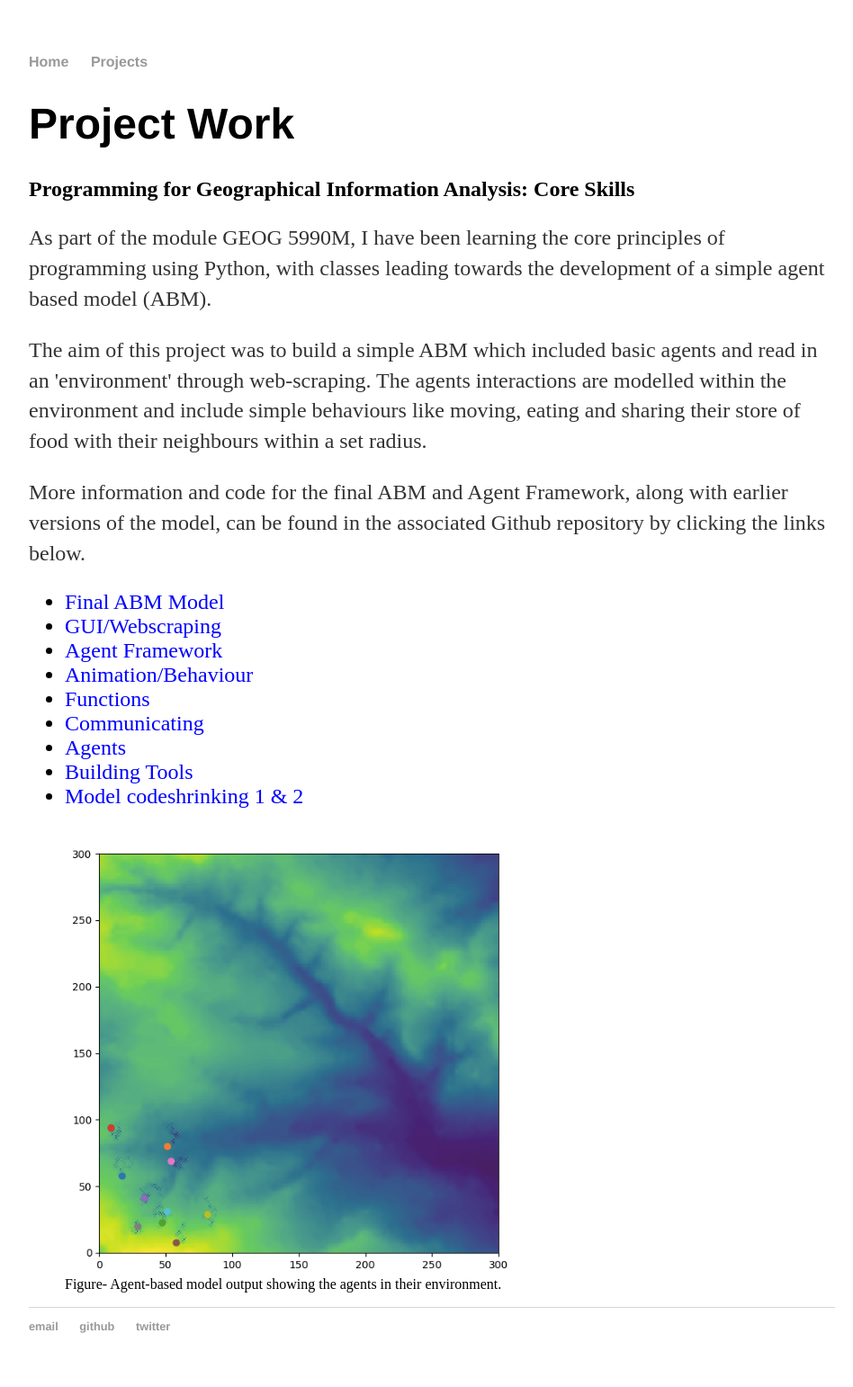
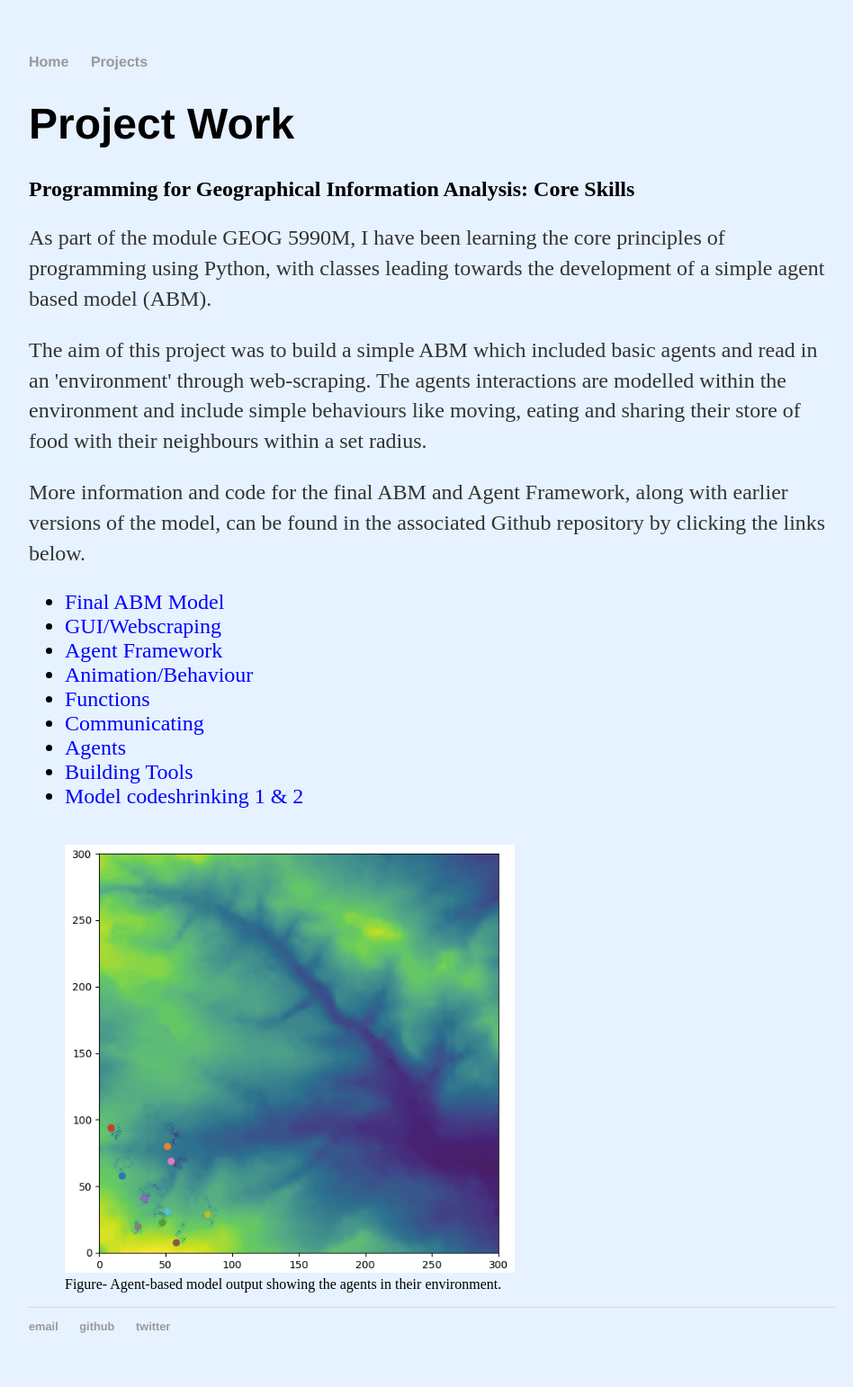
Before and after one commit to ee16hls/ee16hls.github.io, a Jekyll site: the page built from projects/index.html, in a window 1280 px wide. Shown: the whole page at 90% size, without its empty margins (160-1108 px from the left). Built offline with Jekyll 4.4.1, drawn with Linux system fonts in a browser that asks for light colours.

Commit message:
Update main.css

```diff
--- a/css/main.css
+++ b/css/main.css
@@ -1,6 +1,7 @@
 body {
     margin: 60px auto;
     width: 70%;
+    background-color: #e6f2ff;
 }
 nav ul, footer ul {
     font-family:'Helvetica', 'Arial', 'Sans-Serif';
@@ -39,5 +40,5 @@ ul.posts {
 }
 
 ul.posts li {
-    list-style: color: blue;
+    list-style: color: #e6f2ff;
 }
```
